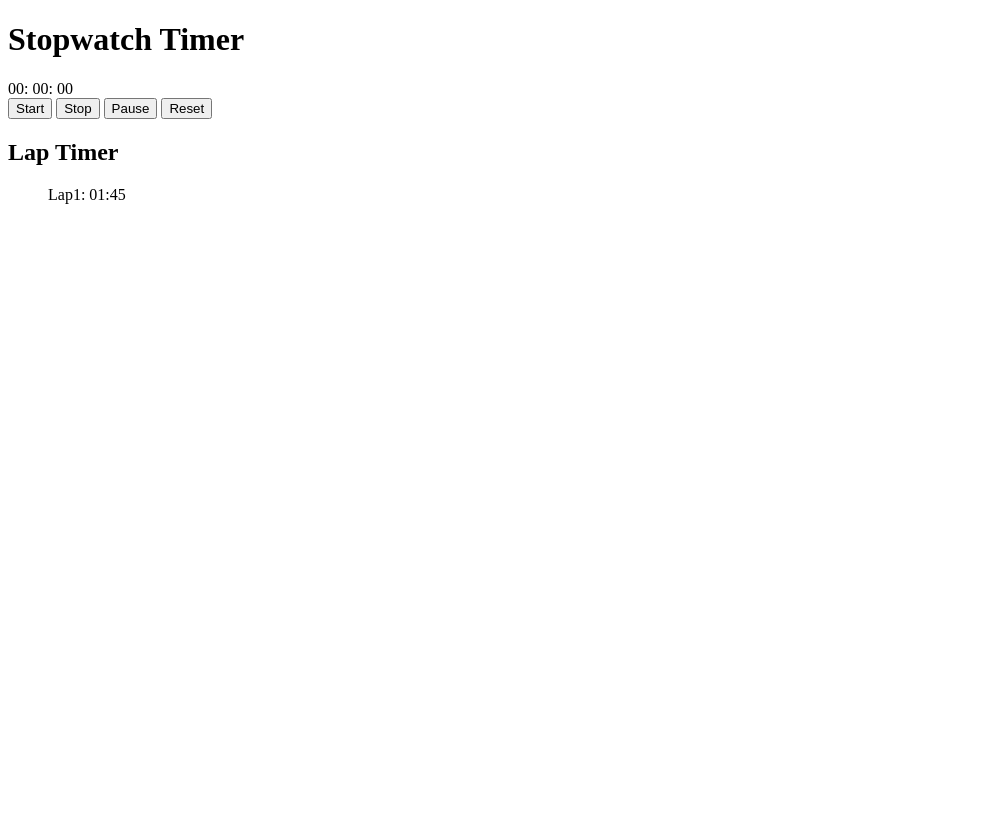
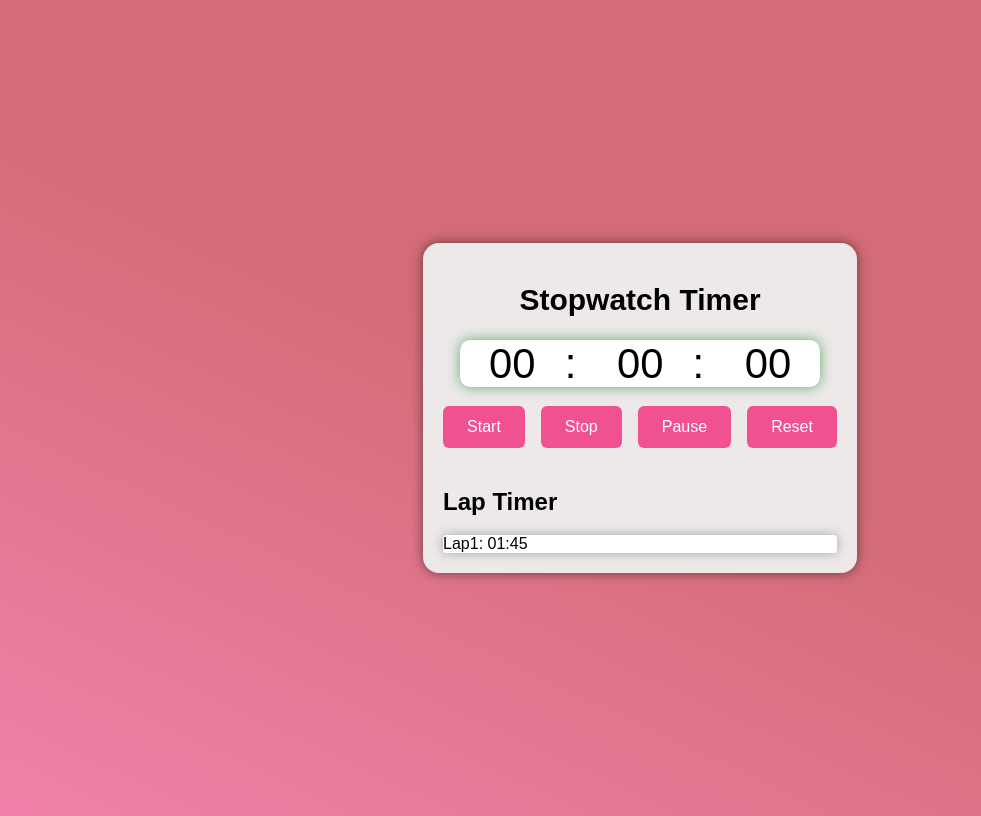
Before and after one commit to ganeshtamil2003/Projects, a plain HTML site: page Stopwatch_Timer/index.html in a window 1280 px wide. Shown: the whole page, without its empty margins (0-981 px from the left). Drawn offline with Linux system fonts and the light colour scheme.

Commit message:
css added

```diff
--- a/Stopwatch_Timer/index.html
+++ b/Stopwatch_Timer/index.html
@@ -9,9 +9,9 @@
   </head>
   <body>
     <div class="container">
-      <h1>Stopwatch Timer</h1>
-      <div class="Stopwatch">
-        <div>
+      <h1 class="title">Stopwatch Timer</h1>
+      <div class="stopwatch">
+        <div class="timer">
           <span id="minutes">00</span>: <span id="seconds">00</span>:
           <span id="milliseconds">00</span>
         </div>
--- a/Stopwatch_Timer/style.css
+++ b/Stopwatch_Timer/style.css
@@ -0,0 +1,97 @@
+body {
+  background: linear-gradient(25deg, #f181aa, #d36c76 50%);
+  display: flex;
+  justify-content: center;
+  align-items: center;
+  min-height: 100vh;
+  font-family: sans-serif;
+}
+.container {
+  background-color: #eee9e9;
+  border-radius: 16px;
+  padding: 20px;
+  box-shadow: 0 0 12px rgba(0, 0, 0, 0.5);
+  display: flex;
+  flex-direction: column;
+  align-items: center;
+}
+.title {
+  font-size: 30px;
+  margin-bottom: 1.5rem;
+}
+.stopwatch {
+  display: flex;
+  flex-direction: column;
+  align-items: center;
+  gap: 20px;
+}
+
+.timer {
+  font-size: 40px;
+  background-color: white;
+  border-radius: 10px;
+  box-shadow: 0 0 12px rgba(34, 138, 49, 0.696);
+  animation: pulse 1.5s infinite alternate;
+}
+
+@keyframes pulse {
+  from {
+    transform: scale(1);
+  }
+  to {
+    transform: scale(1.05);
+  }
+}
+
+.timer span {
+  width: 100px;
+  display: inline-block;
+  text-align: center;
+}
+
+.controls {
+  display: flex;
+  gap: 1rem;
+}
+button {
+  padding: 0.75rem 1.5rem;
+  font-size: 1rem;
+  background-color: #f25191;
+  color: #ffffff;
+  border: none;
+  border-radius: 6px;
+  cursor: pointer;
+  transition: background-color 0.3s ease-in-out;
+}
+button:hover {
+  background-color: rgb(71, 78, 83);
+  /* background-color:#d72a76; */
+}
+
+.lap-title{
+    font-size: 1.5rem;
+}
+.laps{
+    width: 100%;
+}
+ul{
+    list-style-type: none;
+    padding: 0;
+    margin: 0;
+    overflow-y: auto;
+    max-height:200px;
+    background-color:rgb(255, 255, 255) ;
+    border-radius: 3.5px;
+    box-shadow: 0 0 12px rgba(0, 0, 0, 0.3);
+}
+li{
+    padding: 1rem;
+    border-bottom: 1px solid #e0e0e0;
+}
+li:last-child{
+    border-bottom: none;
+}
+
+li span{
+    font-weight: 700;
+}
```
